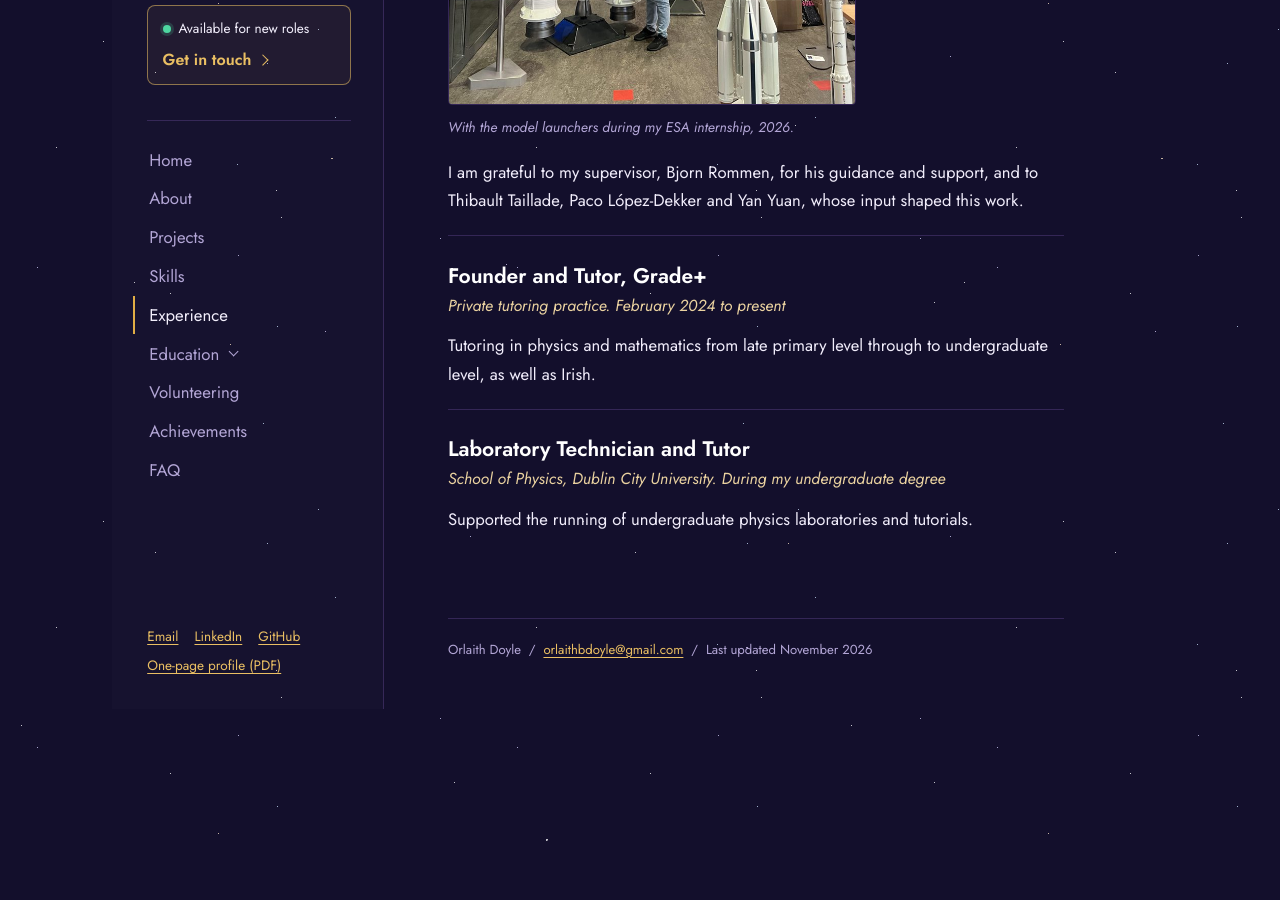
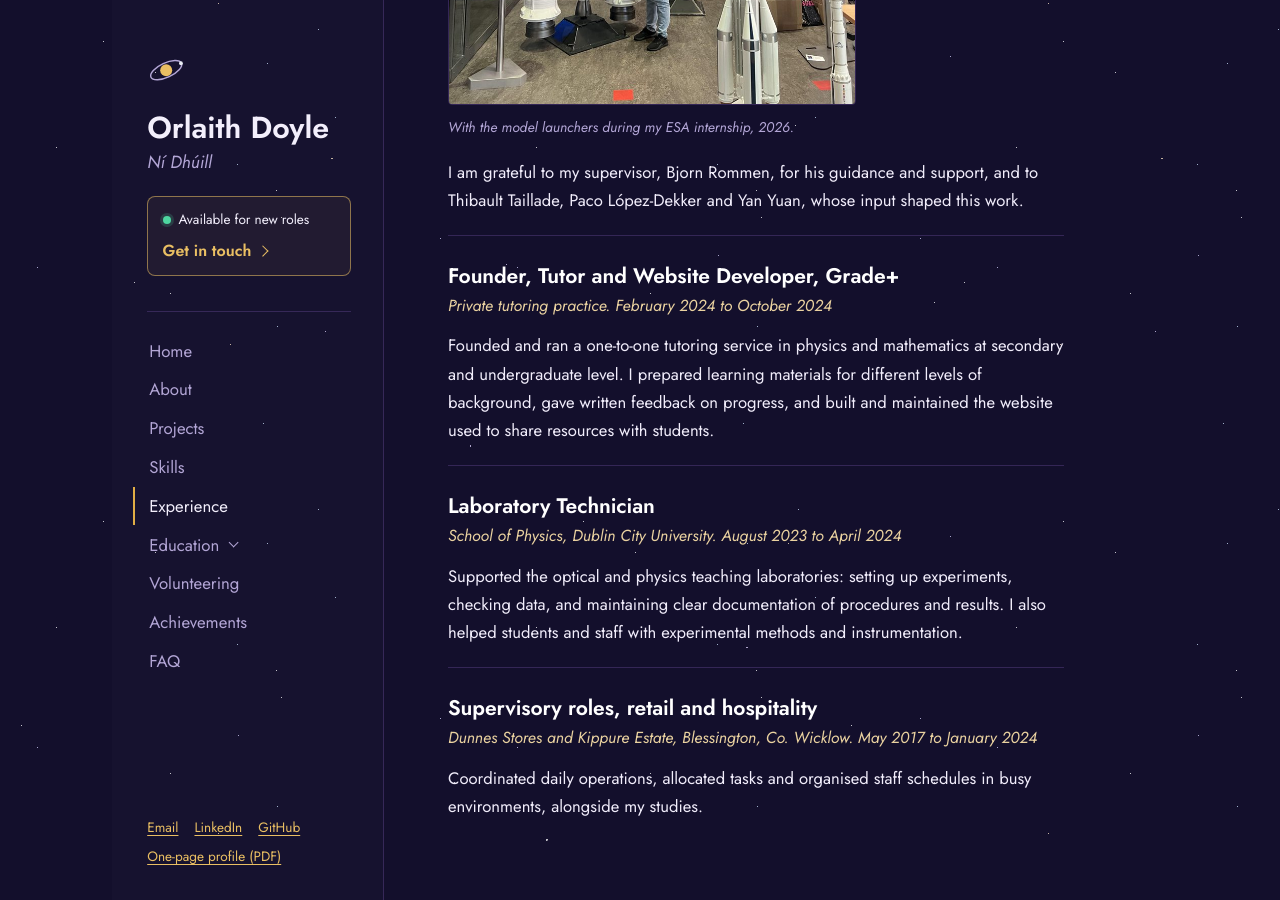
Before and after one commit to orlaithdoyle/orlaithdoyle.github.io, a Jekyll site: the page built from experience.md, in a window 1280 px wide and 900 px high, scrolled down 984 px. Built offline with Jekyll 4.4.1, drawn with Linux system fonts in a browser that asks for light colours; before the commit the page ends 1693 px from its top, so only the background shows below that.

Commit message:
Add CV (contact details removed for web), languages, CV details: dates, roles, volunteering, achievements, projects, tools

```diff
--- a/experience.md
+++ b/experience.md
@@ -21,12 +21,17 @@ Six-month placement in the Climate Action and Earth Observation Missions Departm
 
 I am grateful to my supervisor, Bjorn Rommen, for his guidance and support, and to Thibault Taillade, Paco López-Dekker and Yan Yuan, whose input shaped this work.
 
-### Founder and Tutor, Grade+
-*Private tutoring practice. February 2024 to present*
+### Founder, Tutor and Website Developer, Grade+
+*Private tutoring practice. February 2024 to October 2024*
 
-Tutoring in physics and mathematics from late primary level through to undergraduate level, as well as Irish.
+Founded and ran a one-to-one tutoring service in physics and mathematics at secondary and undergraduate level. I prepared learning materials for different levels of background, gave written feedback on progress, and built and maintained the website used to share resources with students.
 
-### Laboratory Technician and Tutor
-*School of Physics, Dublin City University. During my undergraduate degree*
+### Laboratory Technician
+*School of Physics, Dublin City University. August 2023 to April 2024*
 
-Supported the running of undergraduate physics laboratories and tutorials.
+Supported the optical and physics teaching laboratories: setting up experiments, checking data, and maintaining clear documentation of procedures and results. I also helped students and staff with experimental methods and instrumentation.
+
+### Supervisory roles, retail and hospitality
+*Dunnes Stores and Kippure Estate, Blessington, Co. Wicklow. May 2017 to January 2024*
+
+Coordinated daily operations, allocated tasks and organised staff schedules in busy environments, alongside my studies.
```
Also changed, not shown: _data/skills.yml (+6 -6 lines), about.md (+1 -1 lines), achievements.md (+5 -1 lines), projects.md (+12 -0 lines), volunteering.md (+11 -0 lines), 2 other files.
